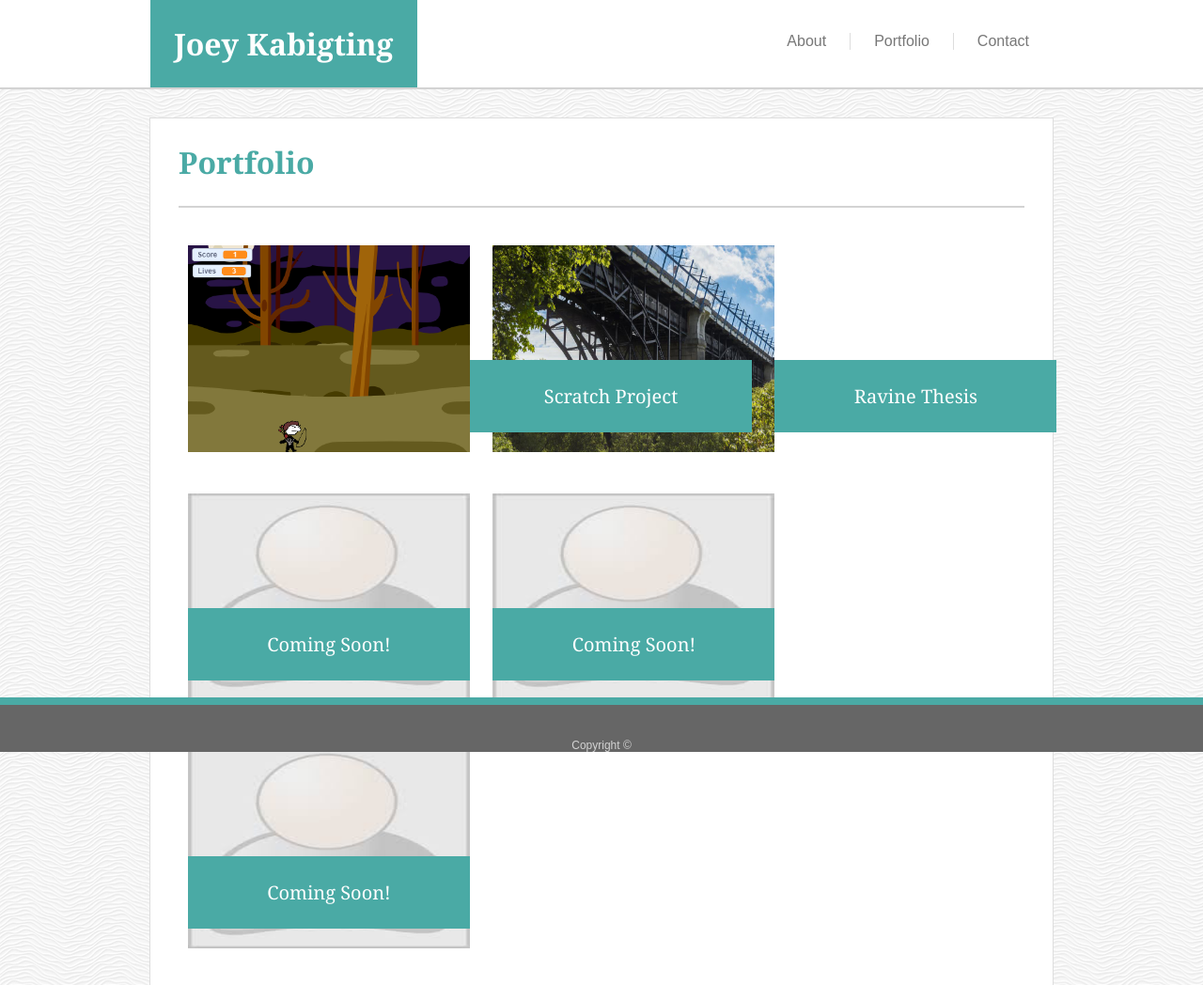
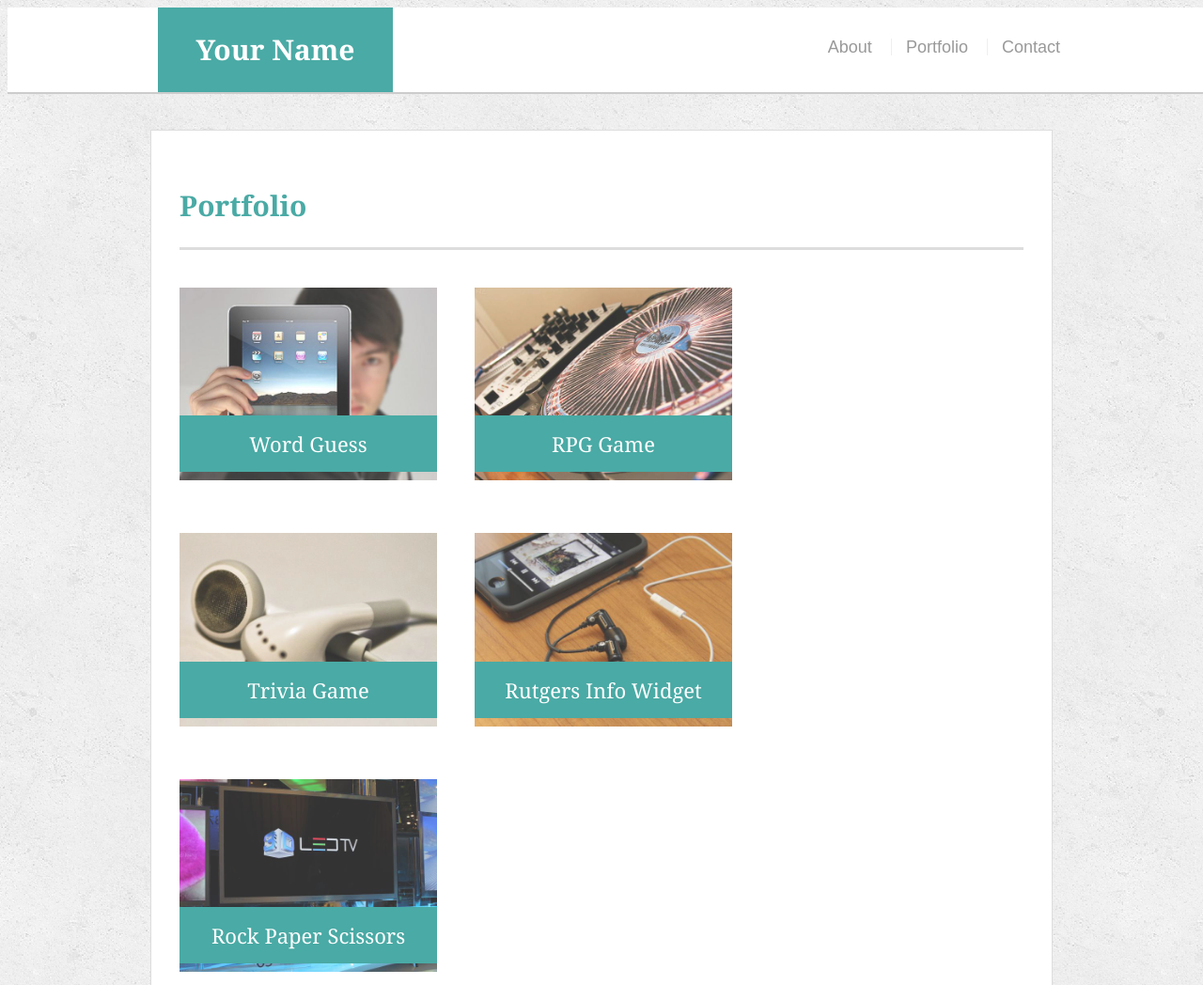
Before and after one commit to jkabigting93/Responsive-Portfolio, a plain HTML site: page portfolio.html in a window 1280 px wide. Shown: the top 1048 px of the page at 94% size. Drawn offline with Linux system fonts and the light colour scheme; files whose address does not match are found by name.

Commit message:
replaced contents with files provided by TA for ease of doing the assignment

```diff
--- a/assets/css/style.css
+++ b/assets/css/style.css
@@ -1,201 +1,229 @@
 body {
-    background-image: url(file:///C:/Users/thegh/Coding-Homework/Assignment1/Basic-Portfolio/assets/images/white-waves.png);
-    margin: 0 auto 0 auto;
-    font-family: Arial, Helvetica, sans-serif;
+  font-family: Arial, "Helvetica Neue", Helvetica, sans-serif;
+  font-size: 18px;
+  line-height: 34px;
   color: #777777;
+  background: url("../images/concrete_seamless.png");
 }
 
-.clearfix:after {
-    content: "";
-    display: table;
+* {
+  box-sizing: border-box;
+}
+
+/* general */
+
+.container {
+  width: 100%;
+  max-width: 960px;
+  margin: 0 auto;
   clear: both;
 }
 
-.TopBar {
-    background-color: white;
-    border-bottom: 2px solid lightgrey;
+h1,
+h2,
+h3,
+p {
+  margin-bottom: 20px;
 }
 
-.TopBarContent {
-    width: 960px;
-    margin-left: auto;
-    margin-right: auto;
-    text-align: center;
+p:last-child {
+  margin-bottom: 0;
+}
+
+h1,
+h2,
+h3 {
+  font-family: Georgia, Times, "Times New Roman", serif;
+  font-weight: 700;
+  color: #4aaaa5;
 }
 
 h1 {
-    float: left;
-    color: white;
-    font-family: Georgia, 'Times New Roman', Times, serif;
-    background-color: #4aaaa5;
-    padding: 25px;
-    margin: 0;
+  padding-bottom: 20px;
+  font-size: 30px;
+  line-height: 49px;
+  border-bottom: 3px solid #dddddd;
 }
 
-.TopBarLinks {
-    position: relative;
-    top: 35px;
-    right: 0px;
+h2,
+h3 {
+  font-size: 22px;
 }
 
-.AboutLink {
-    float: right;
-    padding: 0 25px 0 25px;
-    margin: auto;
-    border-right: 1px solid #dddddd;
+/* header */
+
+#masthead {
+  position: fixed;
+  z-index: 99;
+  width: 100%;
+  margin: 0 0 30px;
+  overflow: auto;
+  color: #ffffff;
+  background: #ffffff;
+  border-bottom: 2px solid #cccccc;
 }
 
-.PortfolioLink {
-    float: right;
-    padding: 0 25px 0 25px;
-    margin: auto;
-    border-right: 1px solid #dddddd;
+#logo {
+  float: left;
+  width: 250px;
+  height: 90px;
+  font-family: Georgia, Times, "Times New Roman", serif;
+  font-size: 30px;
+  font-weight: 700;
+  line-height: 90px;
+  color: #ffffff;
+  text-align: center;
+  text-decoration: none;
+  background: #4aaaa5;
 }
 
-.ContactLink {
+nav {
   float: right;
-    padding: 0 25px 0 25px;
-    margin: auto;
+  margin-top: 25px;
 }
 
-.AboutMe {
-    width: 960px;
-    border: 1px solid #dddddd;
-    background-color: white;
-    margin: 30px auto 90px auto;
-    padding-bottom: 20px;
+nav a {
+  display: inline-block;
+  padding-left: 15px;
+  margin-left: 15px;
+  line-height: 18px;
+  color: #999;
+  text-decoration: none;
+  border-left: 1px solid #efefef;
 }
 
-.AboutMeBanner {
-    width: 900px;
-    border-bottom: 2px solid lightgrey;
-    float: left;
-    margin: 0 30px 0 30px;
+nav a:first-child {
+  border-left: 0 none;
 }
 
-.AboutMeTitle {
-    color: #4aaaa5;
-    background-color: white;
-    padding-left: 0;
+/* footer */
+
+footer {
+  padding: 30px 0;
+  clear: both;
+  font-size: 12px;
+  color: #ffffff;
+  color: #cccccc;
+  text-align: center;
+  background: #666666;
+  border-top: 8px solid #4aaaa5;
+  height: 50px;
 }
 
-.AboutMeContent {
-    width: 960px;
-    padding: 30px 30px 0 30px;
-    float: left;
+h3, h2 {
+  padding-bottom: 20px;
+  margin-bottom: 15px;
+  line-height: 22px;
+  border-bottom: 2px solid #eeeeee;
 }
 
-.AboutMePic {
-    width: 200px;
-    margin-right: 30px;
-    float: left;
+/* main */
+
+#main-container {
+  padding-top: 130px;
+  min-height: calc(100vh - 70px);
 }
 
-.MainContent {
-    width: 900px;
-    line-height: 30px;
-    padding-right: 0px;
+.main-section {
   float: left;
+  width: 100%;
+  max-width: 960px;
+  padding: 30px;
+  margin: 0 0 40px;
+  background: #ffffff;
+  border: 1px solid #dddddd;
 }
 
-footer {
-    width: 100%;
-    position: fixed;
-    bottom: 0;
-    font-size: 12px;
-    background-color: #666666;
-    color: lightgrey;
-    height: 50px;
-    border-top: 8px solid #4aaaa5;
-    z-index: 999;
+/* portfolio page */
+
+.work {
+  position: relative;
+  float: left;
+  width: 274px;
+  margin: 20px 0 25px;
+  overflow: auto;
 }
 
-.FooterText {
-    position: fixed;
-    width: 100%;
-    bottom: 0;
-    text-align: center;
-    z-index: 9999;
+.work:nth-child(even) {
+  margin-right: 40px;
 }
 
-a {
-    font-family: Arial, Helvetica, sans-serif;
-    color: #777777;
-    text-decoration: none;
+.work img {
+  width: 100%;
+  border: 0 none;
+  opacity: 0.8;
 }
 
-.Instagram {
-    color: #4aaaa5;
-    font-weight: bold;
+.work h3 {
+  position: absolute;
+  bottom: 20px;
+  width: 100%;
+  padding: 15px;
+  margin-bottom: 0;
+  font-weight: 300;
+  line-height: 30px;
+  color: #ffffff;
+  text-align: center;
+  background: #4aaaa5;
+  border-bottom: 0;
 }
 
-input[type=text], select, textarea {
+.auth-image {
+  float: left;
+  width: 200px;
+  height: auto;
+  margin-top: 10px;
+  margin-right: 25px;
+}
+
+/* contact page */
+
+#contact-form ul {
+  margin-bottom: 20px;
+}
+
+#contact-form li {
+  margin-bottom: 10px;
+}
+
+label,
+input[type=text],
+input[type=email],
+textarea {
+  display: block;
   width: 100%;
-    padding: 12px;
-    border: 1px solid #ccc;
-    border-radius: 4px;
-    box-sizing: border-box;
-    margin-top: 6px;
-    margin-bottom: 16px;
-    resize: vertical
+}
+
+input[type=text],
+input[type=email],
+textarea {
+  height: 35px;
+  padding: 0 10px;
+  font-size: 14px;
+  border: 1px solid #dddddd;
+}
+
+textarea {
+  height: 200px;
 }
 
 input[type=submit] {
-    background-color: #4aaaa5;
-    color: white;
-    padding: 12px 20px;
-    border: none;
-    border-radius: 4px;
+  padding: 10px 30px;
+  font-size: 18px;
+  color: #ffffff;
   cursor: pointer;
+  background: #4aaaa5;
+  border: 0 none;
 }
 
-input[type=submit]:hover {
-    background-color: #01e1ff;
+@media screen and (max-width: 980px) {
+
 }
 
-.ContactBanner {
-    width: 900px;
-    border-bottom: 2px solid lightgrey;
-    float: left;
-    margin: 0 30px 20px 30px;
+@media screen and (max-width: 768px) {
+
 }
 
-.ContactForm {
-    border-radius: 5px;
-    background-color: white;
-    padding: 30px;
+@media screen and (max-width: 640px) {
+
 }
-
-.PortfolioImage {
-    width: 300px;
-    height: 220px;
-    margin-bottom: 20px;
-}
-
-.column {
-    padding: 10px;
-    position: relative;
-    display: inline-block;
-}
-
-.column .text {
-    top: 50%;
-    position: absolute;
-    z-index: 99;
-    text-align: center;
-}
-
-.text {
-    float: left;
-    color: white;
-    font-family: Georgia, 'Times New Roman', Times, serif;
-    background-color: #4aaaa5;
-    padding: 25px;
-    margin: 0;
-    width: 250px;
-    font-size: 20px;
-}
-
-a:hover {
-    color: #01e1ff;
-}
--- a/portfolio.html
+++ b/portfolio.html
@@ -1,75 +1,64 @@
-<!DOCTYPE html>
-<html lang="en">
+<!doctype html>
+<html lang="en-us">
+
 <head>
-    <title>Assignment 1 - Basic Portfolio</title>
-    <link rel="stylesheet" type="text/css" href="assets/css/style.css"/>
+  <meta charset="UTF-8">
+  <title>Portfolio | Your Name</title>
+  <link rel="stylesheet" type="text/css" href="assets/css/style.css">
 </head>
+
 <body>
-    <div class="TopBar clearfix">
-        <div class="TopBarContent">
-            <header>
-                <h1>Joey Kabigting</h1>
+
+  <header id="masthead">
+    <div class="container">
+      <a href="index.html" id="logo">Your Name</a>
+      <nav>
+        <a href="index.html">About</a>
+        <a href="portfolio.html">Portfolio</a>
+        <a href="contact.html">Contact</a>
+      </nav>
+    </div>
   </header>
-            <div class="TopBarLinks">
-                <div class="ContactLink">
-                    <a href="contact.html">Contact</a>
+
+  <div id="main-container" class="container">
+    <section class="main-section">
+      <h1>Portfolio</h1>
+
+      <div class="work">
+        <img src="assets/images/technics-q-c-640-480-1.jpg" alt="Word Guess">
+
+        <h3>Word Guess</h3>
       </div>
-                <div class="PortfolioLink">
-                    <a href="portfolio.html">Portfolio</a>
+      <div class="work">
+        <img src="assets/images/technics-q-c-640-480-2.jpg" alt="RPG Game">
+
+        <h3>RPG Game</h3>
       </div>
-                <div class="AboutLink">
-                    <a href="index.html">About</a>
+      <div class="work">
+        <img src="assets/images/technics-q-c-640-480-5.jpg" alt="Trivia Game">
+
+        <h3>Trivia Game</h3>
       </div>
+      <div class="work">
+        <img src="assets/images/technics-q-c-640-480-7.jpg" alt="Rutgers Info Widget">
+
+        <h3>Rutgers Info Widget</h3>
       </div>
-        </div>
+      <div class="work">
+        <img src="assets/images/technics-q-c-640-480-9.jpg" alt="Rock Paper Scissors">
+
+        <h3>Rock Paper Scissors</h3>
       </div>
 
-    <div class="AboutMe clearfix">
-        <div class="AboutMeBanner">
-            <h1 class="AboutMeTitle">
-                Portfolio
-            </h1>
-        </div>
-        <div class="AboutMeContent">
-            <div class="clearfix">
-                <div class="column box">
-                    <img class="PortfolioImage" src="assets/images/scratch-project.png" alt="Thumbnail for Joey's Scratch Game Project">
-                    <a class="text" href="https://scratch.mit.edu/projects/305901651/" target="_blank">Scratch Project</a>
-                </div>
-                <div class="column box">
-                    <img class="PortfolioImage" src="assets/images/ravine-pic.jpg" alt="Thumbnail for Joey's Urban Ravine Report">
-                    <a class="text" href="https://torontoravinesdotorg.files.wordpress.com/2018/07/jose-m-kabigting_2017_assessing-understory-vegetation-communities-as-indicators-of-ecological-integrity-in-the-toronto-ravine-system.pdf" target="_blank">Ravine Thesis</a>
-                </div>
-            </div>
-            <div class="clearfix">
-                <div class="column box">
-                    <img class="PortfolioImage" src="assets/images/placeholder.jpg" alt="Placeholder Thumbnail for Future Projects">
-                    <div class="text">
-                        Coming Soon!
-                    </div>
-                </div>
-                <div class="column box">
-                    <img class="PortfolioImage" src="assets/images/placeholder.jpg" alt="Placeholder Thumbnail for Future Projects">
-                    <div class="text">
-                        Coming Soon!
-                    </div>
-                </div>
-            </div>
-            <div class="clearfix">
-                <div class="column box">
-                    <img class="PortfolioImage" src="assets/images/placeholder.jpg" alt="Placeholder Thumbnail for Future Projects">
-                    <div class="text">
-                        Coming Soon!
-                    </div>
-                </div>
-            </div>
-        </div>
+    </section>
+
   </div>
 
   <footer>
-        <div class="FooterText">
+    <div class="container">
       Copyright &copy;
     </div>
   </footer>
 </body>
+
 </html>
```
Also changed, not shown: contact.html (+45 -44 lines), index.html (+38 -43 lines), assets/images/cat.jpg (added), assets/images/concrete_seamless.png (added), assets/images/placeholder.jpg (deleted), assets/images/ravine-pic.jpg (deleted), assets/images/scratch-project.png (deleted), assets/images/technics-q-c-640-480-1.jpg (added), assets/images/technics-q-c-640-480-2.jpg (added), assets/images/technics-q-c-640-480-5.jpg (added), assets/images/technics-q-c-640-480-7.jpg (added), assets/images/technics-q-c-640-480-9.jpg (added), assets/images/touristy-pyramid-shot.jpg (deleted), assets/images/white-waves.png (deleted). Lines whose indentation alone changed are shown as unchanged.
